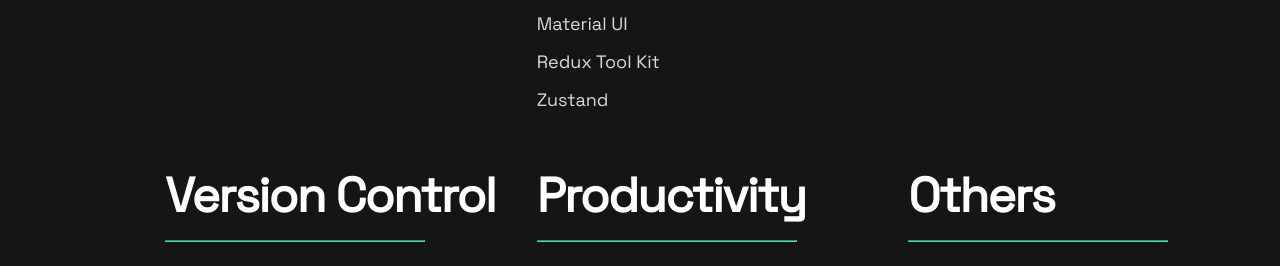
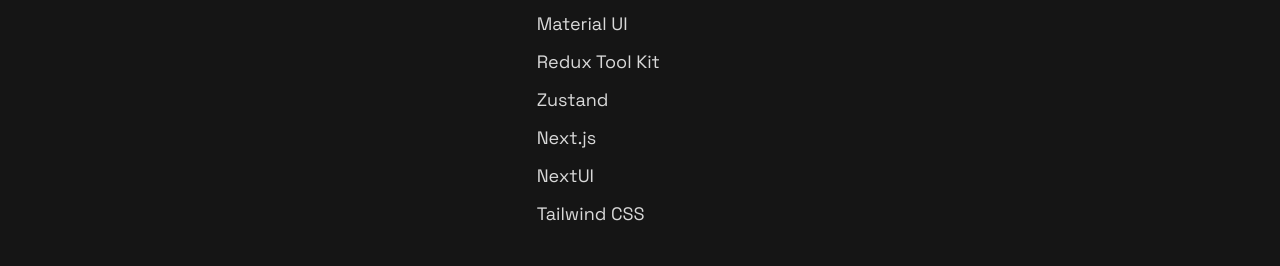
Before and after one commit to neda-pro/portfolio, a React (Vite) app: page / in a window 1280 px wide. Shown: the part 1200-1466 px from the top of the page. Built offline with nearby package versions, Linux system fonts and the light colour scheme.

Commit message:
added new skills

```diff
--- a/src/App.jsx
+++ b/src/App.jsx
@@ -73,6 +73,9 @@
               "Material UI",
               "Redux Tool Kit",
               "Zustand",
+              "Next.js",
+              "NextUI",
+              "Tailwind CSS",
             ]}
           />
           <Skill
@@ -174,7 +177,11 @@
                 <i>
                   <FontAwesomeIcon icon={faEnvelope} />
                 </i>
-                <p className="body-l">neda-pro@outlook.com</p>
+                <p className="body-l">
+                  <a href="mailto:neda.azizi.pro@gmail.com">
+                    neda.azizi.pro@gmail.com
+                  </a>
+                </p>
               </li>
               <li>
                 <i>
```
